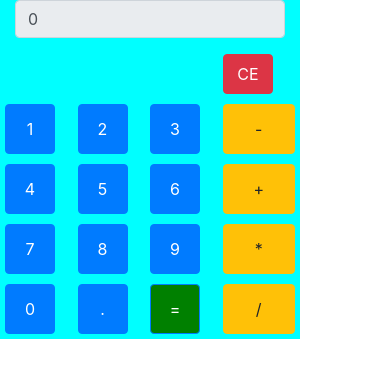
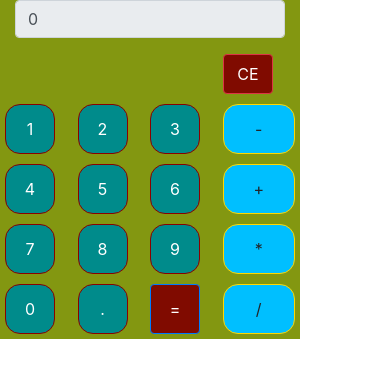
Before and after one commit to Lucas-nsc/calculadoraMobile, a website: page www/index.html in a window 390 px wide. Drawn offline with nearby package versions, Linux system fonts and the light colour scheme; some packages are replaced by stand-ins of ours.

Commit message:
Update style.css

```diff
--- a/www/css/style.css
+++ b/www/css/style.css
@@ -8,7 +8,7 @@
 
 .container h1 {
     text-align: center;
-    color: blue;
+    color: rgb(0, 0, 78);
 }
 
 .container label{
@@ -22,7 +22,7 @@
        width: 300px;
         display: block;
         margin: 10px 10%;
-        background: rgba(255, 255, 255, 0.703);
+        background: rgba(150, 70, 75.703);
         color: rgb(19, 239, 11);
         font-size: 20px;
     }
@@ -40,13 +40,17 @@
         margin: 5px;
         height: 40px;
         margin-left: 208px;
-       width: 50px;
+        width: 50px;
+        background-color: rgb(128, 11, 0);
     }
     #botao{
         width: 50px;
+        background-color: darkcyan;
+        border-radius: 15px;
+        border-color: darkred;
     }
     #igual{
-        background-color: green;
+        background-color: rgb(128, 11, 0);
         width: 50px;
 
     }
@@ -69,7 +73,7 @@
     }
     .container-a{
         width: 300px;
-        background-color: aqua;
+        background-color: rgb(131, 151, 17);
 
   }
 
@@ -83,3 +87,8 @@
         width: 100px;
         border-radius: 10px;
   }
+  .opera{
+  border-radius: 15px;
+  background-color: deepskyblue;
+  border-color: gold;
+  }
```
